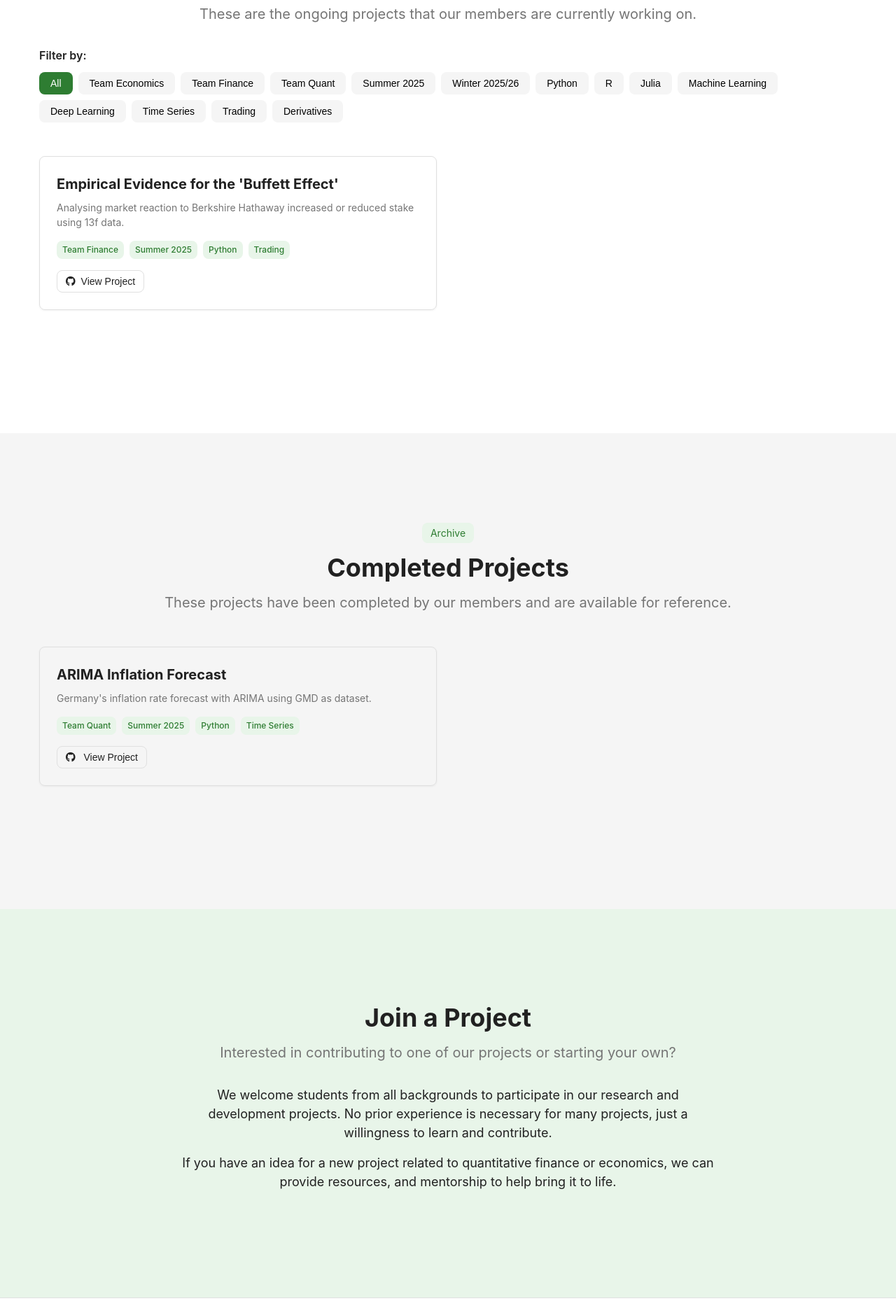
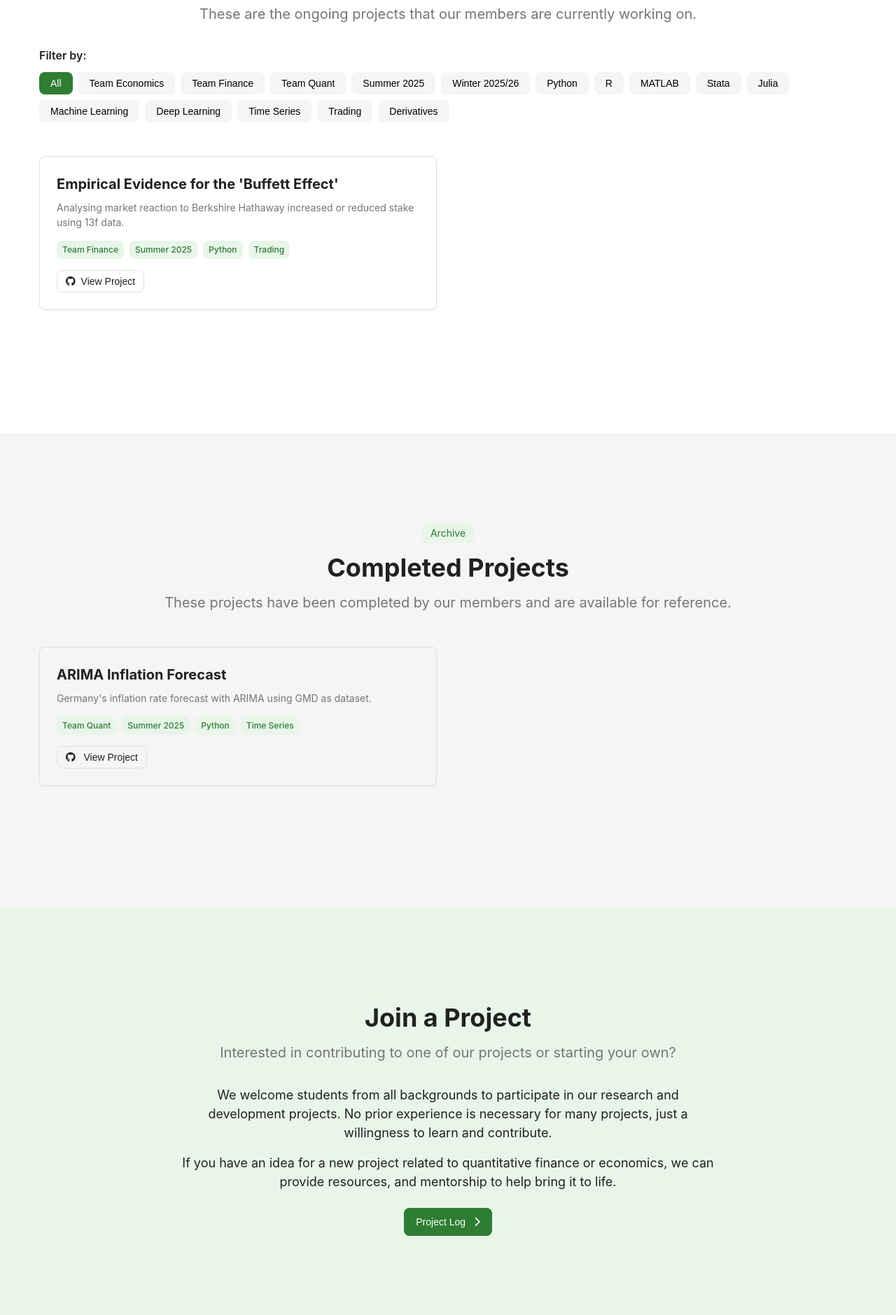
Before and after one commit to qfe-bonn/qfe-bonn.github.io, a plain HTML site: page projects.html in a window 1280 px wide. Shown: the part 481-2360 px from the top of the page at 70% size. Drawn offline with Linux system fonts and the light colour scheme.

Commit message:
MATLAB resource and project log button

```diff
--- a/projects.html
+++ b/projects.html
@@ -66,6 +66,8 @@
                 <button class="tag-filter-btn" data-tag="Winter 2025/26">Winter 2025/26</button>
                 <button class="tag-filter-btn" data-tag="Python">Python</button>
                 <button class="tag-filter-btn" data-tag="R">R</button>
+                <button class="tag-filter-btn" data-tag="MATLAB">MATLAB</button>
+                <button class="tag-filter-btn" data-tag="Stata">Stata</button>
                 <button class="tag-filter-btn" data-tag="Julia">Julia</button>
                 <button class="tag-filter-btn" data-tag="Machine Learning">Machine Learning</button>
                 <button class="tag-filter-btn" data-tag="Deep Learning">Deep Learning</button>
@@ -158,6 +160,14 @@
               and mentorship to help bring it to life.
             </p>
 
+            <div class="join-buttons">
+              <button class="btn btn-primary btn-lg">
+                <a href="https://docs.google.com/spreadsheets/d/1w8-adncWWQggdDsResaU-_09H_EULLEi/edit?usp=sharing&ouid=111839148715847994525&rtpof=true&sd=true">
+                Project Log
+                <i class="fa-solid fa-chevron-right btn-icon"></i>
+                </a>
+              </button>
+            </div>
           </div>
         </div>
       </section>
```
Also changed, not shown: resources.html (+11 -11 lines).
